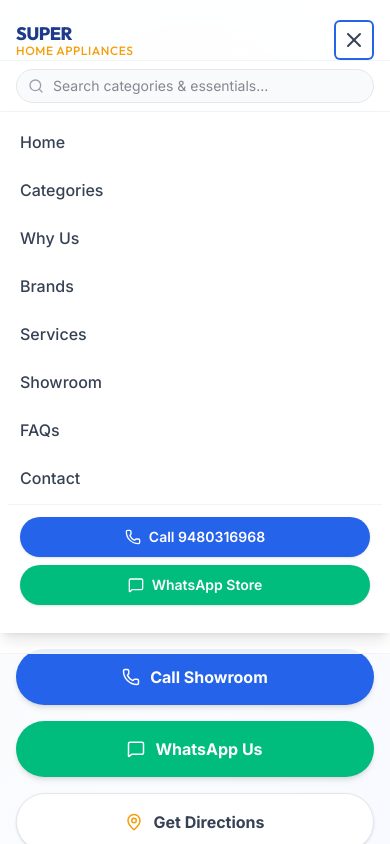
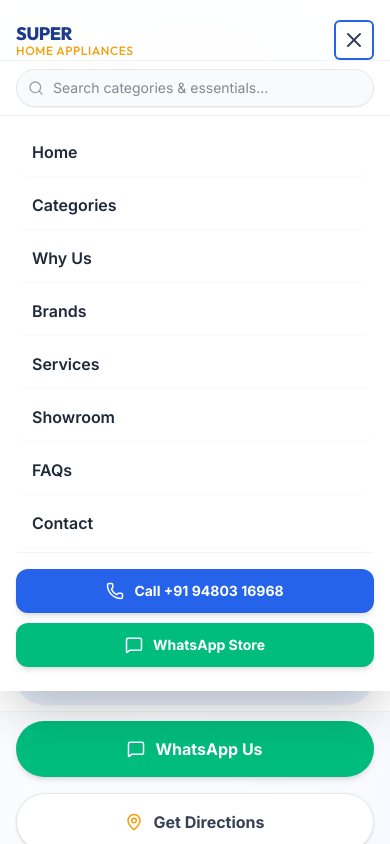
Before and after one commit to RidaFathima21153/super-home-appliances, a React (Vite) app: page / in a window 390 px wide. Both pictures are taken after a click on the button "Toggle menu". Shown: the top 844 px of the page. Built offline with nearby package versions, Linux system fonts and the light colour scheme.

Commit message:
Fixed mobile navigation menu scrolling, horizontal overflow protection, and responsive touch layout

```diff
--- a/src/components/Hero.jsx
+++ b/src/components/Hero.jsx
@@ -193,7 +193,7 @@
             <motion.div
               variants={floatingVariants}
               animate="animate"
-              className="absolute -top-6 -left-6 hidden sm:flex items-center gap-3 p-3.5 rounded-2xl glass shadow-lg border border-white/60"
+              className="absolute -top-6 left-2 hidden md:flex items-center gap-3 p-3.5 rounded-2xl glass shadow-lg border border-white/60"
             >
               <div className="p-2.5 rounded-xl bg-blue-500 text-white shadow-md">
                 <LucideIcon name="Tv" size={20} />
@@ -208,7 +208,7 @@
             <motion.div
               variants={floatingVariants}
               animate="animateReverse"
-              className="absolute bottom-16 -left-10 hidden sm:flex items-center gap-3 p-3.5 rounded-2xl glass shadow-lg border border-white/60"
+              className="absolute bottom-16 left-2 hidden md:flex items-center gap-3 p-3.5 rounded-2xl glass shadow-lg border border-white/60"
             >
               <div className="p-2.5 rounded-xl bg-orange-500 text-white shadow-md">
                 <LucideIcon name="ChefHat" size={20} />
@@ -223,7 +223,7 @@
             <motion.div
               variants={floatingVariants}
               animate="animate"
-              className="absolute -bottom-6 -right-4 hidden sm:flex items-center gap-3 p-3.5 rounded-2xl glass shadow-lg border border-white/60"
+              className="absolute -bottom-6 right-2 hidden md:flex items-center gap-3 p-3.5 rounded-2xl glass shadow-lg border border-white/60"
             >
               <div className="p-2.5 rounded-xl bg-emerald-600 text-white shadow-md">
                 <LucideIcon name="BookOpen" size={20} />
--- a/src/components/Navbar.jsx
+++ b/src/components/Navbar.jsx
@@ -135,7 +135,7 @@
       </div>
 
       {/* Mobile Search - Visible only on mobile screen widths */}
-      <div className="px-4 py-2 md:hidden border-t border-gray-100 bg-white">
+      <div className="px-4 py-2 md:hidden border-t border-gray-100 bg-white/95 backdrop-blur-md">
         <div className="relative">
           <div className="absolute inset-y-0 left-0 pl-3 flex items-center pointer-events-none">
             <LucideIcon name="Search" className="h-4 w-4 text-gray-400" />
@@ -145,7 +145,7 @@
             placeholder="Search categories & essentials..."
             value={searchQuery}
             onChange={(e) => setSearchQuery(e.target.value)}
-            className="w-full pl-9 pr-8 py-1.5 bg-gray-50 border border-gray-200 rounded-full text-sm text-gray-900 focus:outline-none focus:ring-2 focus:ring-primary"
+            className="w-full pl-9 pr-8 py-2 bg-gray-50 border border-gray-200 rounded-full text-sm text-gray-900 focus:outline-none focus:ring-2 focus:ring-primary shadow-2xs"
           />
           {searchQuery && (
             <button
@@ -165,35 +165,37 @@
             initial={{ opacity: 0, height: 0 }}
             animate={{ opacity: 1, height: 'auto' }}
             exit={{ opacity: 0, height: 0 }}
-            transition={{ duration: 0.2 }}
-            className="lg:hidden overflow-hidden bg-white border-t border-gray-100 shadow-lg"
+            transition={{ duration: 0.25 }}
+            className="lg:hidden overflow-y-auto max-h-[calc(100vh-130px)] bg-white border-t border-gray-100 shadow-2xl"
           >
-            <div className="px-2 pt-2 pb-4 space-y-1 sm:px-3">
+            <div className="px-4 pt-3 pb-6 space-y-1">
               {navLinks.map((link) => (
                 <a
                   key={link.name}
                   href={link.href}
                   onClick={(e) => handleLinkClick(e, link.href)}
-                  className="block px-3 py-2.5 rounded-md text-base font-medium text-gray-700 hover:text-primary hover:bg-gray-50 transition-all"
+                  className="block px-4 py-3 rounded-xl text-base font-semibold text-gray-800 hover:text-primary hover:bg-blue-50/60 active:bg-blue-100 transition-all border-b border-gray-50 last:border-none"
                 >
                   {link.name}
                 </a>
               ))}
-              <div className="px-3 py-3 border-t border-gray-100 flex flex-col gap-2">
+              <div className="pt-4 border-t border-gray-100 flex flex-col gap-2.5">
                 <a
                   href="tel:9480316968"
-                  className="flex items-center justify-center gap-2 w-full py-2.5 rounded-full bg-primary text-white font-sans text-sm font-semibold shadow-sm"
+                  onClick={() => setIsOpen(false)}
+                  className="flex items-center justify-center gap-2.5 w-full py-3 rounded-xl bg-primary hover:bg-secondary text-white font-sans text-sm font-bold shadow-md transition-all"
                 >
-                  <LucideIcon name="Phone" size={16} />
-                  <span>Call 9480316968</span>
+                  <LucideIcon name="Phone" size={18} />
+                  <span>Call +91 94803 16968</span>
                 </a>
                 <a
                   href="https://wa.me/919480316968"
                   target="_blank"
                   rel="noopener noreferrer"
-                  className="flex items-center justify-center gap-2 w-full py-2.5 rounded-full bg-emerald-500 text-white font-sans text-sm font-semibold shadow-sm"
+                  onClick={() => setIsOpen(false)}
+                  className="flex items-center justify-center gap-2.5 w-full py-3 rounded-xl bg-emerald-500 hover:bg-emerald-600 text-white font-sans text-sm font-bold shadow-md transition-all"
                 >
-                  <LucideIcon name="MessageSquare" size={16} />
+                  <LucideIcon name="MessageSquare" size={18} />
                   <span>WhatsApp Store</span>
                 </a>
               </div>
--- a/src/index.css
+++ b/src/index.css
@@ -9,15 +9,25 @@
   --font-display: "Outfit", system-ui, sans-serif;
 }
 
-html {
+html, body {
   scroll-behavior: smooth;
+  overflow-x: hidden !important;
+  max-width: 100vw;
+  width: 100%;
+  margin: 0;
+  padding: 0;
+}
+
+#root {
+  overflow-x: hidden;
+  max-width: 100vw;
+  width: 100%;
 }
 
 body {
   font-family: var(--font-sans);
   background-color: #ffffff;
   color: #1f2937;
-  overflow-x: hidden;
 }
 
 /* Glassmorphism Styles */
```
